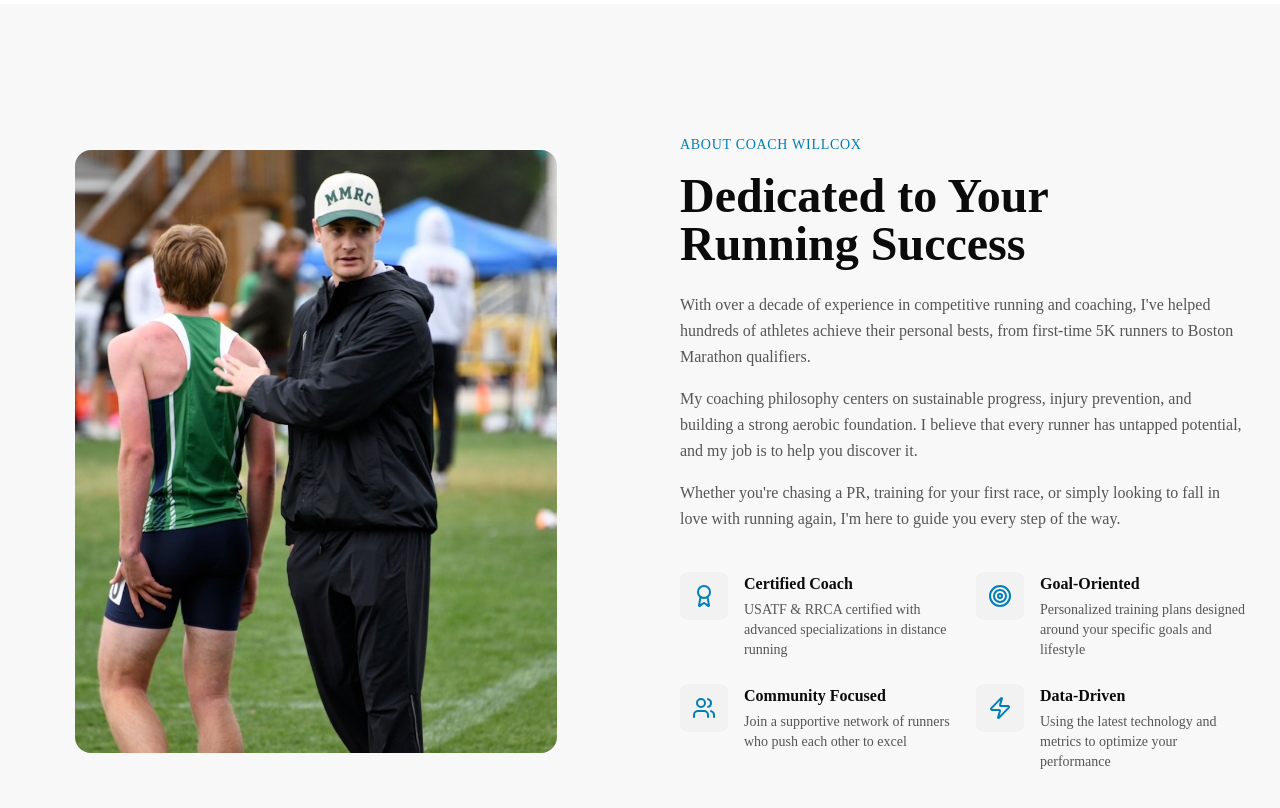
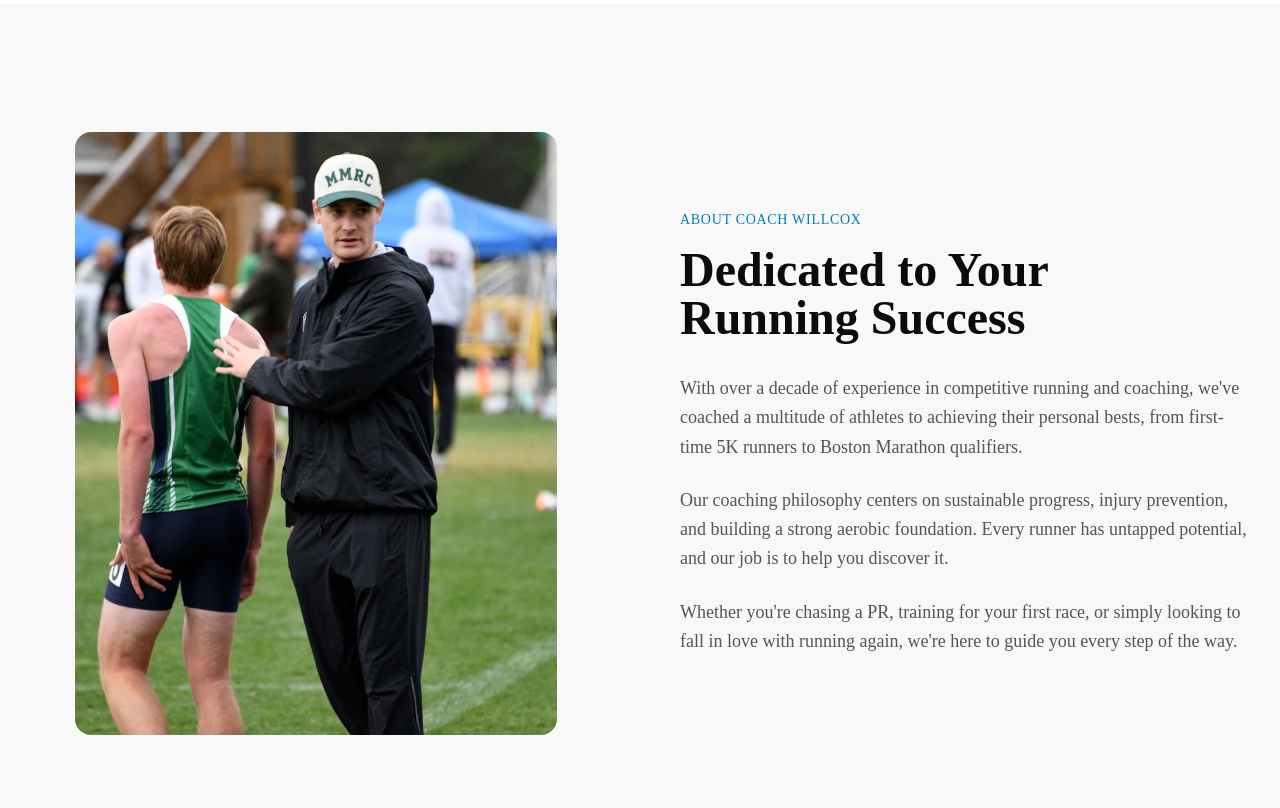
Before and after one commit to jwdaw/MileMarkRunning, a Next.js app: page / in a window 1280 px wide. Shown: the part 940-1748 px from the top of the page. Built offline with nearby package versions, Linux system fonts and the light colour scheme.

Commit message:
Updated About Section

```diff
--- a/components/about-section.tsx
+++ b/components/about-section.tsx
@@ -1,32 +1,3 @@
-import { Award, Target, Users, Zap } from "lucide-react";
-
-const credentials = [
-  {
-    icon: Award,
-    title: "Certified Coach",
-    description:
-      "USATF & RRCA certified with advanced specializations in distance running",
-  },
-  {
-    icon: Target,
-    title: "Goal-Oriented",
-    description:
-      "Personalized training plans designed around your specific goals and lifestyle",
-  },
-  {
-    icon: Users,
-    title: "Community Focused",
-    description:
-      "Join a supportive network of runners who push each other to excel",
-  },
-  {
-    icon: Zap,
-    title: "Data-Driven",
-    description:
-      "Using the latest technology and metrics to optimize your performance",
-  },
-];
-
 export function AboutSection() {
   return (
     <section id="about" className="py-24 sm:py-32 bg-card">
@@ -34,7 +5,7 @@ export function AboutSection() {
         <div className="grid lg:grid-cols-2 gap-12 lg:gap-20 items-center">
           {/* Image/Visual side */}
           <div className="relative">
-            <div className="aspect-[4/5] rounded-2xl bg-secondary overflow-hidden relative w-[85%] mx-auto">
+            <div className="aspect-4/5 rounded-2xl bg-secondary overflow-hidden relative w-[85%] mx-auto">
               <img
                 src="/coach_photo.png"
                 alt="Coach"
@@ -46,50 +17,31 @@ export function AboutSection() {
           </div>
 
           {/* Content side */}
-          <div>
+          <div className="flex flex-col justify-center">
             <span className="text-primary font-medium text-sm uppercase tracking-wider">
               About Coach Willcox
             </span>
-            <h2 className="font-display text-3xl sm:text-4xl lg:text-5xl font-bold text-foreground mt-4 mb-6 text-balance">
+            <h2 className="font-display text-3xl sm:text-4xl lg:text-5xl font-bold text-foreground mt-4 mb-8 text-balance">
               Dedicated to Your Running Success
             </h2>
-            <div className="space-y-4 text-muted-foreground leading-relaxed">
+            <div className="space-y-6 text-muted-foreground text-lg leading-relaxed">
               <p>
                 With over a decade of experience in competitive running and
-                coaching, I&apos;ve helped hundreds of athletes achieve their
-                personal bests, from first-time 5K runners to Boston Marathon
-                qualifiers.
+                coaching, we&apos;ve coached a multitude of athletes to
+                achieving their personal bests, from first-time 5K runners to
+                Boston Marathon qualifiers.
               </p>
               <p>
-                My coaching philosophy centers on sustainable progress, injury
-                prevention, and building a strong aerobic foundation. I believe
-                that every runner has untapped potential, and my job is to help
-                you discover it.
+                Our coaching philosophy centers on sustainable progress, injury
+                prevention, and building a strong aerobic foundation. Every
+                runner has untapped potential, and our job is to help you
+                discover it.
               </p>
               <p>
                 Whether you&apos;re chasing a PR, training for your first race,
-                or simply looking to fall in love with running again, I&apos;m
+                or simply looking to fall in love with running again, we&apos;re
                 here to guide you every step of the way.
               </p>
-            </div>
-
-            {/* Credentials grid */}
-            <div className="grid sm:grid-cols-2 gap-6 mt-10">
-              {credentials.map((item) => (
-                <div key={item.title} className="flex gap-4">
-                  <div className="flex-shrink-0 w-12 h-12 rounded-lg bg-secondary flex items-center justify-center">
-                    <item.icon className="w-6 h-6 text-primary" />
-                  </div>
-                  <div>
-                    <h3 className="font-semibold text-foreground mb-1">
-                      {item.title}
-                    </h3>
-                    <p className="text-sm text-muted-foreground">
-                      {item.description}
-                    </p>
-                  </div>
-                </div>
-              ))}
             </div>
           </div>
         </div>
```
